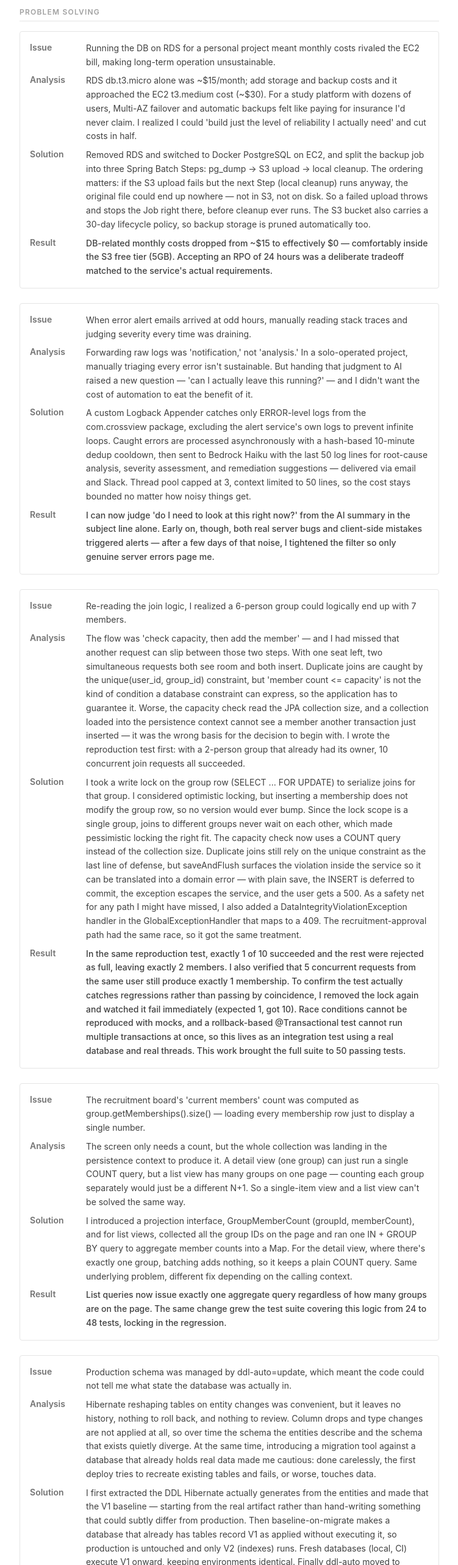
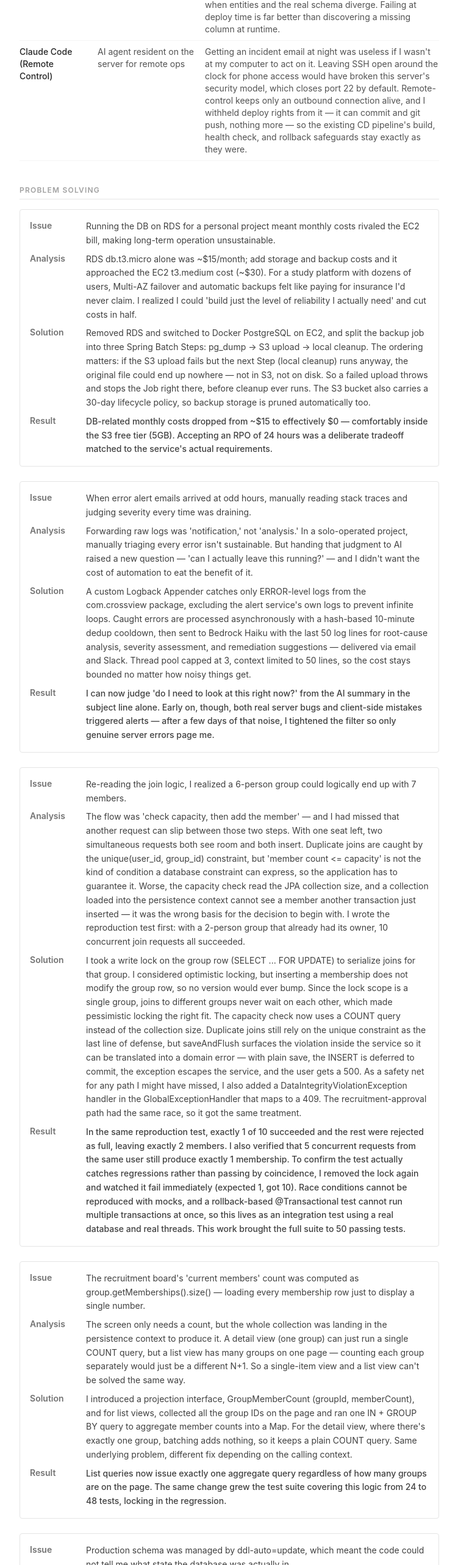
Before and after one commit to eomkyeongmun/my-portfolio, a Next.js app: page /en/portfolio/print/backend in a window 1280 px wide. Shown: the part 2766-5332 px from the top of the page at 61% size, without its empty margins (264-1015 px from the left). Built offline with nearby package versions, Linux system fonts and the light colour scheme; a web font is replaced by a local one.

Commit message:
feat(data): CrossView 서버 상주 Claude Code 원격관제 내용 추가
- KO/EN 데이터에 remote-control 아키텍처, techStack, 502 장애 대응 사례 반영

```diff
--- a/src/data/en/projects.ts
+++ b/src/data/en/projects.ts
@@ -13,7 +13,7 @@ export const projects: Project[] = [
     architecture: {
       diagram: "/images/crossview_arch.svg",
       description:
-        "Spring Boot, PostgreSQL, Redis, and Next.js run together via Docker Compose on a single EC2 instance. DB backups are automated with Spring Batch: pg_dump → S3 upload → local cleanup, running daily at 3 AM. When an error occurs, a custom Logback Appender catches it, sends it to Bedrock Claude Haiku for root-cause analysis, and delivers the result via email and Slack.",
+        "Spring Boot, PostgreSQL, Redis, and Next.js run together via Docker Compose on a single EC2 instance. DB backups are automated with Spring Batch: pg_dump → S3 upload → local cleanup, running daily at 3 AM. When an error occurs, a custom Logback Appender catches it, sends it to Bedrock Claude Haiku for root-cause analysis, and delivers the result via email and Slack. More recently I added a remote-ops layer: Claude Code runs resident inside the server under tmux+systemd, reachable from my phone over outbound-only remote-control, so an incident alert lets me direct a fix — code change → git push → confirm the existing CD pipeline deploys it — from wherever I am.",
       reasoning:
         "My first instinct was to use RDS — it's the obvious choice. But when I priced it out, even a db.t3.micro came to ~$15/month, and with storage and backup costs on top, it rivaled the EC2 bill itself. I asked myself: 'Does this service actually need RDS-level availability?' Honestly, for a study platform with a few dozen users, Multi-AZ failover was overkill. So I put PostgreSQL in Docker on EC2 and covered the data loss risk with daily S3 backups. An RPO of 24 hours means 'worst case, I lose one day of data' — and for this service, that's an acceptable tradeoff. For error alerting, I originally planned to just collect logs and email them. But after waking up to error emails at 3 AM and having to judge 'is this urgent or not?' every single time, it got exhausting. So I plugged in Bedrock Claude — but to keep costs predictable, I chose the cheapest Haiku model, capped context at 50 recent log lines, and added a 10-minute dedup cooldown for identical errors. The principle was: 'use AI, but never let the cost become unpredictable.'",
     },
@@ -53,6 +53,12 @@ export const projects: Project[] = [
         role: "Database schema version control",
         reason:
           "I started with ddl-auto=update. It was fast to develop against, but it leaves you unable to answer 'what state is production actually in?' from the code. Dropped columns never get applied, nothing is reversible, and there is nothing to review. Moving to Flyway turned schema changes into SQL files that go through code review, and left JPA with a single job via ddl-auto=validate: fail startup when entities and the real schema diverge. Failing at deploy time is far better than discovering a missing column at runtime.",
+      },
+      {
+        name: "Claude Code (Remote Control)",
+        role: "AI agent resident on the server for remote ops",
+        reason:
+          "Getting an incident email at night was useless if I wasn't at my computer to act on it. Leaving SSH open around the clock for phone access would have broken this server's security model, which closes port 22 by default. Remote-control keeps only an outbound connection alive, and I withheld deploy rights from it — it can commit and git push, nothing more — so the existing CD pipeline's build, health check, and rollback safeguards stay exactly as they were.",
       },
     ],
     problemSolving: [
@@ -105,6 +111,16 @@ export const projects: Project[] = [
           "I first extracted the DDL Hibernate actually generates from the entities and made that the V1 baseline — starting from the real artifact rather than hand-writing something that could subtly differ from production. Then baseline-on-migrate makes a database that already has tables record V1 as applied without executing it, so production is untouched and only V2 (indexes) runs. Fresh databases (local, CI) execute V1 onward, keeping environments identical. Finally ddl-auto moved to validate, so a mismatch between entities and the real schema fails startup.",
         result:
           "I verified both paths against real PostgreSQL 16 before deploying. On an empty database V1 and V2 applied in order; on a database with the pre-existing schema, V1 was recorded as a baseline and only V2 ran, adding the 17 indexes. Both passed ddl-auto=validate. Schema changes are now SQL files reviewed in pull requests, and the current production state is traceable through Git history.",
+      },
+      {
+        issue:
+          "An incident email at 3 AM was useless if I wasn't at my computer — I wanted to direct a fix from my phone, from code change through deploy confirmation, without being physically present.",
+        analysis:
+          "My first instinct — SSH plus a persistent tmux session — collided with this server's deploy pipeline (cd.yml), which keeps port 22 closed by default and only opens it to the GitHub Actions runner's IP for the duration of a deploy. Leaving SSH open around the clock for phone access would have broken that security model outright. There was also a structural trap: the deploy directory (/app/repo) gets overwritten by git reset --hard on every deploy, so if a server-resident AI edited files directly without pushing them, the next deploy would silently wipe the fix.",
+        solution:
+          "I switched to Claude Code's /remote-control feature. Unlike SSH, where the client connects inbound to the server, the server-side Claude Code process keeps an outbound connection to Anthropic open, and the phone connects the same way and gets relayed through — no inbound port ever opens. I withheld deploy rights from it: it can commit and git push, nothing further, so the fix flows through the already-verified CD pipeline's build, health check, and rollback safeguards instead of a new, unproven path. tmux plus systemd means the session survives a server reboot automatically, and ~/.claude/settings.json splits permissions into allow (git operations, read-only checks), ask (deletion, sudo, service restarts), and deny (destructive commands) so the auto-approved scope stays bounded even when I'm not watching closely. When I lost the SSH private key partway through setup and couldn't reach the server at all, I didn't cut a new backdoor — I reused the SSH secrets the CD pipeline already held, via a workflow_dispatch workflow, to build an install/diagnose channel instead.",
+        result:
+          "The system got tested for real almost immediately: a 502 appeared right after resizing the instance. I initially suspected the resize, but the deploy history showed the previous deploy had already died on a failed health check before the resize even started — and on top of that, cd.yml's failure-log step was printing logs for the wrong container name (app-app-1 instead of the actual crossview-app), so the crash logs had never once been visible. Chasing the deploy history and the logging bug instead of trusting the obvious-looking cause led to the real one — t3.micro's CPU credit limits plus a health-check timeout — and only then did redeploys start succeeding again, with the remote-ops setup proving itself in production on day one.",
       },
     ],
     retrospective: {
--- a/src/data/projects.ts
+++ b/src/data/projects.ts
@@ -54,7 +54,7 @@ export const projects: Project[] = [
     architecture: {
       diagram: "/images/crossview_arch.svg",
       description:
-        "EC2 위에 Docker Compose로 Spring Boot·PostgreSQL·Redis·Next.js를 묶어 운영하고, DB 백업은 Spring Batch로 매일 새벽 3시에 pg_dump → S3 업로드 → 로컬 정리 3단계로 자동화했습니다. 에러가 발생하면 Logback 커스텀 Appender가 잡아서 Bedrock Claude Haiku로 원인을 분석한 뒤 이메일·Slack으로 알림을 보냅니다.",
+        "EC2 위에 Docker Compose로 Spring Boot·PostgreSQL·Redis·Next.js를 묶어 운영하고, DB 백업은 Spring Batch로 매일 새벽 3시에 pg_dump → S3 업로드 → 로컬 정리 3단계로 자동화했습니다. 에러가 발생하면 Logback 커스텀 Appender가 잡아서 Bedrock Claude Haiku로 원인을 분석한 뒤 이메일·Slack으로 알림을 보냅니다. 최근에는 서버 안에 Claude Code를 tmux+systemd로 상주시켜 outbound 기반 remote-control로 폰에서 접속, 장애 알림을 받으면 그 자리에서 코드 수정 → git push → 기존 CD 파이프라인 배포 확인까지 지시할 수 있는 원격관제 체계도 추가했습니다.",
       reasoning:
         "처음에는 당연히 RDS를 쓰려고 했습니다. 그런데 견적을 내보니 db.t3.micro만 해도 월 15달러, 거기에 스토리지와 백업 비용까지 더하면 개인 프로젝트치고 부담이 컸습니다. '이 서비스가 RDS 수준의 가용성이 정말 필요한가?'를 스스로에게 물었고, 솔직히 사용자가 수십 명인 스터디 플랫폼에서 Multi-AZ 페일오버는 과했습니다. 그래서 EC2 안에 Docker PostgreSQL을 올리고, 데이터 유실 리스크는 S3 일일 백업으로 커버하기로 했습니다. RPO 24시간이라는 건 '최악의 경우 하루치 데이터를 잃을 수 있다'는 뜻인데, 이 서비스의 성격상 그 정도는 허용 가능한 트레이드오프라고 판단했습니다. 에러 알림도 처음에는 단순히 로그를 모아서 이메일로 보내려고 했는데, 새벽에 온 에러 메일을 읽으면서 '이게 심각한 건지 아닌 건지'를 매번 직접 판단하는 게 피곤했습니다. 그래서 Bedrock Claude를 끼워 넣었고, 비용을 통제하기 위해 가장 저렴한 Haiku 모델을 쓰되 컨텍스트를 최근 50줄로 제한하고, 같은 에러는 10분간 중복 발송하지 않도록 했습니다. 'AI를 쓰되 비용이 예측 불가능해지면 안 된다'는 원칙이었습니다.",
     },
@@ -94,6 +94,12 @@ export const projects: Project[] = [
         role: "DB 스키마 버전 관리",
         reason:
           "초기에는 ddl-auto=update로 스키마를 자동 반영했습니다. 개발 속도는 빨랐지만, 이 방식은 '지금 운영 DB가 어떤 상태인지'를 코드 어디에서도 알 수 없게 만듭니다. 컬럼을 지워도 반영되지 않고, 되돌릴 수도 없고, 리뷰할 대상도 남지 않습니다. Flyway로 옮기면서 스키마 변경을 코드 리뷰 대상인 SQL 파일로 만들고, JPA는 ddl-auto=validate로 '엔티티와 실제 스키마가 어긋나면 기동을 실패시키는' 역할만 맡겼습니다. 런타임에 '컬럼 없음' 오류가 나는 것보다 배포 시점에 실패하는 편이 훨씬 낫다고 판단했습니다.",
+      },
+      {
+        name: "Claude Code (Remote Control)",
+        role: "서버 상주 AI 원격관제 에이전트",
+        reason:
+          "장애 알림 메일을 받아도 PC 앞이 아니면 대응이 늦어지는 게 불편했습니다. SSH를 상시로 열어 폰에서 접속하는 방식은 이 프로젝트가 평소 22번 포트를 차단해두는 보안 설계와 정면으로 충돌해서, 서버가 outbound 연결만 유지하고 폰도 같은 방식으로 중계받는 remote-control을 택했습니다. 배포 권한은 주지 않고 git push까지만 하도록 제한해 기존 CD 파이프라인의 빌드·헬스체크·롤백 안전장치를 그대로 유지했습니다.",
       },
     ],
     problemSolving: [
@@ -146,6 +152,16 @@ export const projects: Project[] = [
           "먼저 엔티티로부터 Hibernate가 실제로 생성하는 DDL을 추출해 그것을 V1 기준 스크립트로 삼았습니다. 손으로 쓰면 실제 스키마와 미묘하게 어긋날 수 있어서, 추측이 아니라 실제 산출물에서 시작한 것입니다. 그리고 baseline-on-migrate 옵션으로 '이미 테이블이 있는 DB는 V1을 실행하지 않고 V1 상태로 기록만' 하도록 해서, 운영 DB는 손대지 않고 V2(인덱스 추가)부터 적용되게 했습니다. 신규 DB(로컬·CI)는 V1부터 순서대로 실행되므로 환경 간 스키마가 같아집니다. 마지막으로 ddl-auto를 validate로 바꿔, 엔티티와 실제 스키마가 어긋나면 기동 시점에 실패하도록 했습니다.",
         result:
           "배포 전에 두 경로를 실제 PostgreSQL 16에 대해 각각 확인했습니다. 빈 DB에서는 V1·V2가 순서대로 적용됐고, 기존 스키마가 있는 DB에서는 V1이 baseline으로 기록만 되고 V2만 실행되면서 인덱스 17개가 추가됐습니다. 두 경우 모두 ddl-auto=validate를 통과했습니다. 스키마 변경이 이제 PR에서 리뷰되는 SQL 파일이 됐고, '지금 운영 DB 상태'를 Git 로그로 추적할 수 있게 됐습니다.",
+      },
+      {
+        issue:
+          "야간에 장애 알림 메일이 와도 PC 앞에 있지 않으면 즉시 대응할 수 없어서, 폰으로 지시만 하면 서버 코드 수정부터 배포 확인까지 이어지는 원격관제 환경이 필요했습니다.",
+        analysis:
+          "가장 먼저 떠올린 SSH+tmux 상주 방식은 이 서버의 배포 파이프라인(cd.yml)과 충돌했습니다. 평소엔 SSH 22번 포트를 완전히 차단하고 GitHub Actions가 배포할 때만 러너 IP를 보안그룹에 임시로 여는 구조인데, 폰 접속을 위해 SSH를 상시로 열어두면 이 보안 모델 자체가 무너집니다. 또 배포 디렉터리(/app/repo)가 매 배포마다 git reset --hard로 덮어써지는 구조라, 서버에 상주한 AI가 직접 docker-compose를 조작하게 하면 다음 배포 때 방금 고친 코드가 통째로 날아갈 위험도 있었습니다.",
+        solution:
+          "Claude Code의 /remote-control 기능으로 방향을 바꿨습니다. 클라이언트가 서버로 접속하는 SSH와 달리, 서버의 Claude Code 프로세스가 먼저 Anthropic 서버로 나가는 outbound 연결을 유지하고 폰도 같은 서버에 접속해 중계받는 구조라 인바운드 포트를 하나도 열지 않고 목표를 달성할 수 있었습니다. 배포는 AI가 직접 하지 않고 커밋·git push까지만 하도록 제한해, 이미 검증된 기존 CD의 빌드·헬스체크·롤백 안전장치를 그대로 재사용했습니다. tmux+systemd로 서버 재부팅에도 세션이 자동 복구되게 했고, ~/.claude/settings.json에 allow(git 조작, 읽기 전용 점검)/ask(삭제, sudo, 서비스 재시작)/deny(파괴적 명령) 권한 스코프를 나눠 원격 자동승인 범위를 제한했습니다. 설치 도중 SSH 개인키를 분실해 서버 접속 자체가 막혔을 때도 새 백도어를 뚫는 대신, 기존 CD가 이미 갖고 있던 SSH 시크릿을 workflow_dispatch 워크플로우로 재사용해 설치·진단 채널을 만들었습니다.",
+        result:
+          "구축 직후 인스턴스 리사이징 뒤 발생한 502 장애를 이 환경으로 직접 진단했습니다. 처음엔 리사이징이 원인이라 의심했지만 배포 이력을 보니 리사이징 전에 이미 직전 배포가 헬스체크 실패로 죽어 있었고, 게다가 cd.yml의 실패 로그 코드가 실제 컨테이너 이름(crossview-app)이 아닌 잘못된 이름(app-app-1)을 찍고 있어 크래시 로그가 한 번도 보인 적이 없었다는 버그까지 함께 찾아 고쳤습니다. 표면적 증상에 속지 않고 배포 이력·로깅 버그까지 추적해 진짜 원인(t3.micro CPU 크레딧 제약 + 헬스체크 타임아웃)을 특정한 뒤에야 재배포가 정상화됐고, 이 원격관제 체계가 실전에서 바로 검증됐습니다.",
       },
     ],
     retrospective: {
```
